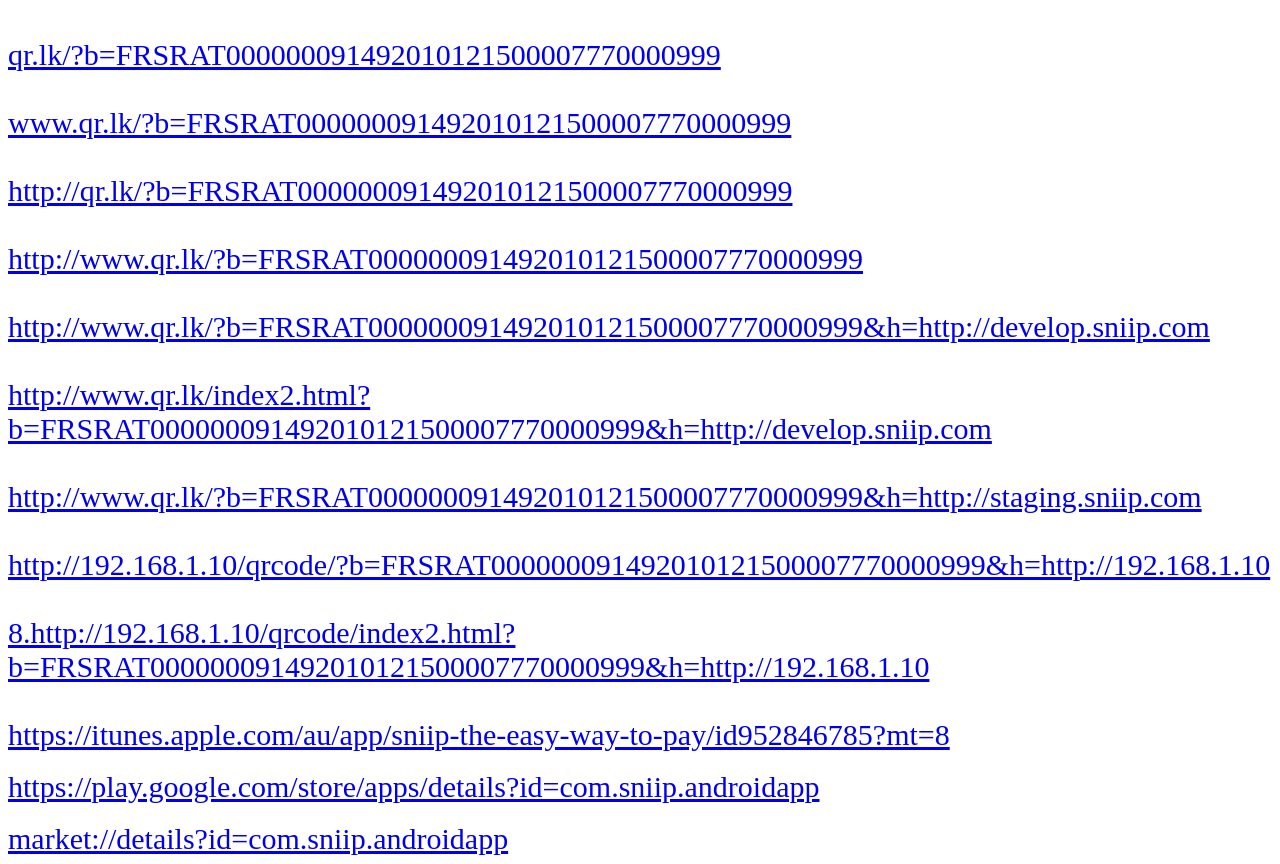
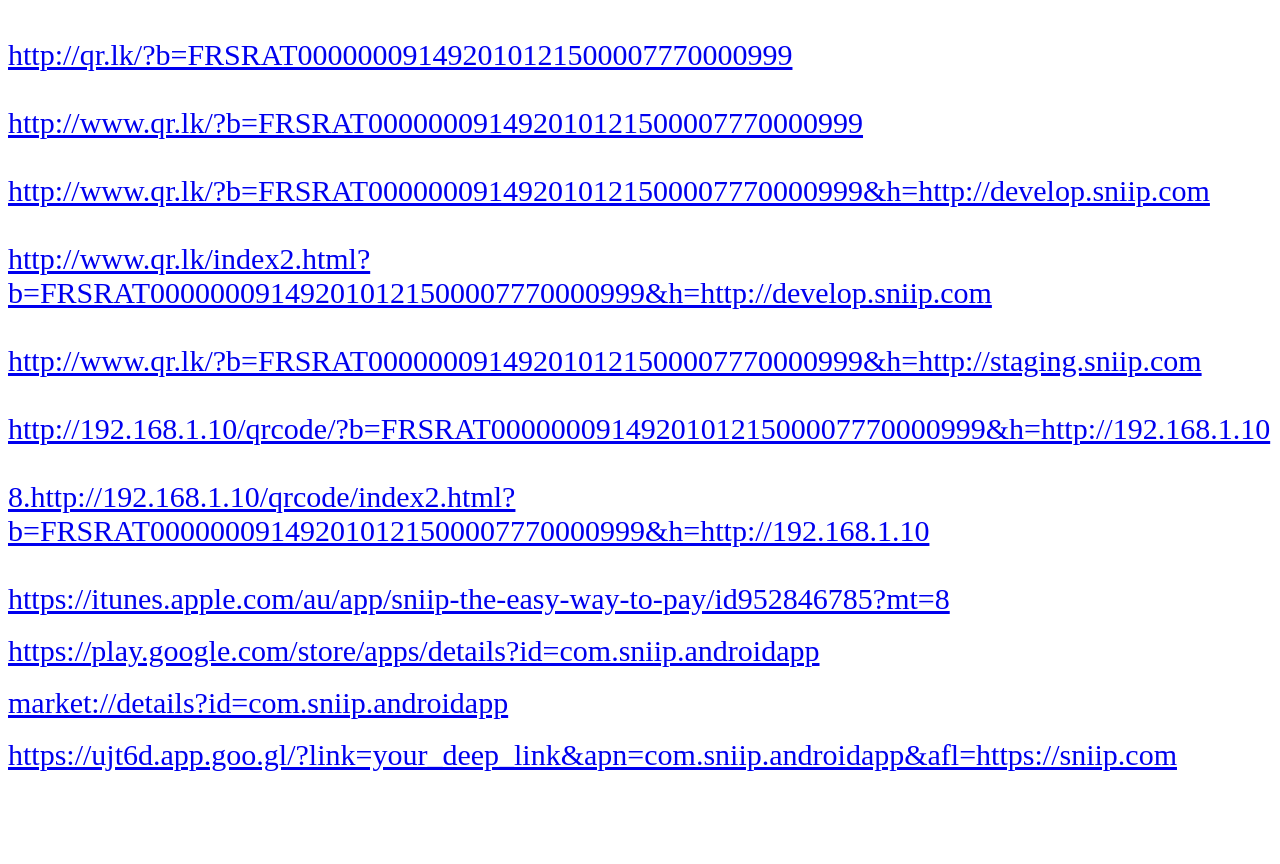
Before and after one commit to zeroarst/zeroarst.github.io, a plain HTML site: page index.html in a window 1280 px wide. Shown: the part 941-1805 px from the top of the page. After the commit the page ends 1721 px from the top, so only its background shows below. Drawn offline with Linux system fonts and the light colour scheme.

Commit message:
Create index.html

```diff
--- a/index.html
+++ b/index.html
@@ -29,13 +29,7 @@
   <br/>
   <br/>
   <a href="http://qr.lk/?r=MAG&h=http://develop.sniip.com"><img src="http://www.sniip.com.au/images/logo.png"/><a/>
-  <br/>
-  <br/>
-  <a href="qr.lk/?b=FRSRAT000000091492010121500007770000999">qr.lk/?b=FRSRAT000000091492010121500007770000999<a/>
-  <br/>
-  <br/>
-  <a href="www.qr.lk/?b=FRSRAT000000091492010121500007770000999">www.qr.lk/?b=FRSRAT000000091492010121500007770000999<a/>
-  <br/>
+   <br/>
   <br/>
   <a href="http://qr.lk/?b=FRSRAT000000091492010121500007770000999">http://qr.lk/?b=FRSRAT000000091492010121500007770000999<a/>
   <br/>
@@ -65,6 +59,9 @@
   <br/>
   <br/>
   <a href="market://details?id=com.sniip.androidapp">market://details?id=com.sniip.androidapp</a>
+  <br/>
+  <br/>
+  <a href="https://ujt6d.app.goo.gl/?link=your_deep_link&apn=com.sniip.androidapp&afl=https://sniip.com">https://ujt6d.app.goo.gl/?link=your_deep_link&apn=com.sniip.androidapp&afl=https://sniip.com</a>
 
 
 
```
